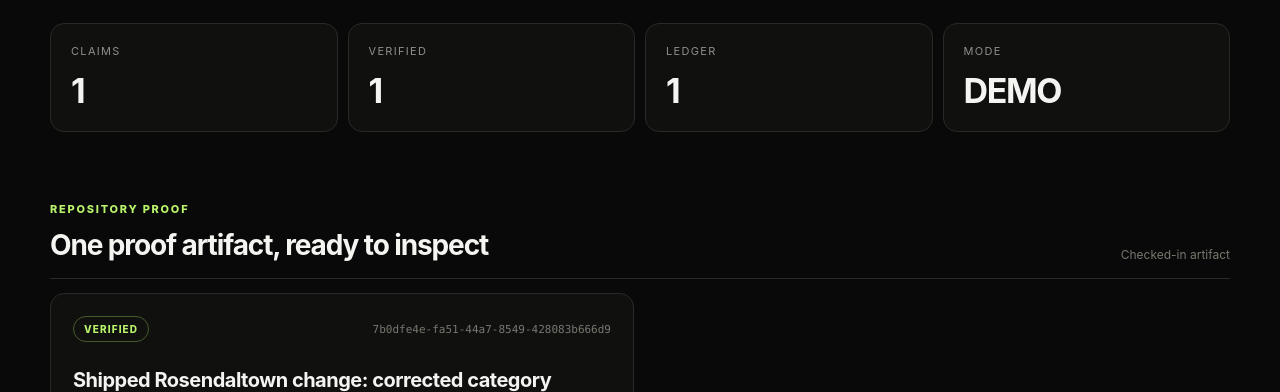
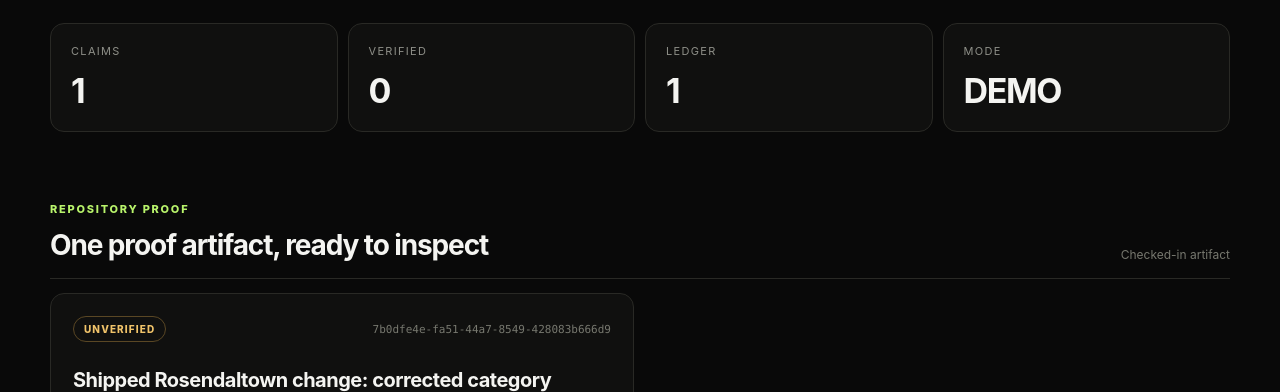
Before and after one commit to buttercode101/Habitat, a Next.js app in the folder web/: page /dashboard in a window 1280 px wide. Shown: the part 690-1082 px from the top of the page. Built offline with nearby package versions, Linux system fonts and the light colour scheme.

Commit message:
Fail Habitat demo claim closed in dashboard summary

```diff
--- a/web/app/dashboard/page.tsx
+++ b/web/app/dashboard/page.tsx
@@ -18,7 +18,7 @@ const DEMO_CLAIM: Claim = {
   run_id: "45bc7aa7f9458ced34c97cd76a7e833c71632aaa",
   statement: "Shipped Rosendaltown change: corrected category image/content mapping and refreshed homepage imagery with the real Rosendal photos.",
   expected_status: "ok",
-  status: "verified",
+  status: "unverified",
 };
 
 export default async function DashboardPage() {
@@ -44,7 +44,7 @@ function DemoDashboard({ error }: { error: string }) {
       </section>
       <section className="metrics" aria-label="Demo proof status">
         <Metric label="Claims" value={1} />
-        <Metric label="Verified" value={1} />
+        <Metric label="Verified" value={0} />
         <Metric label="Ledger" value={1} />
         <Metric label="Mode" value="DEMO" />
       </section>
```
